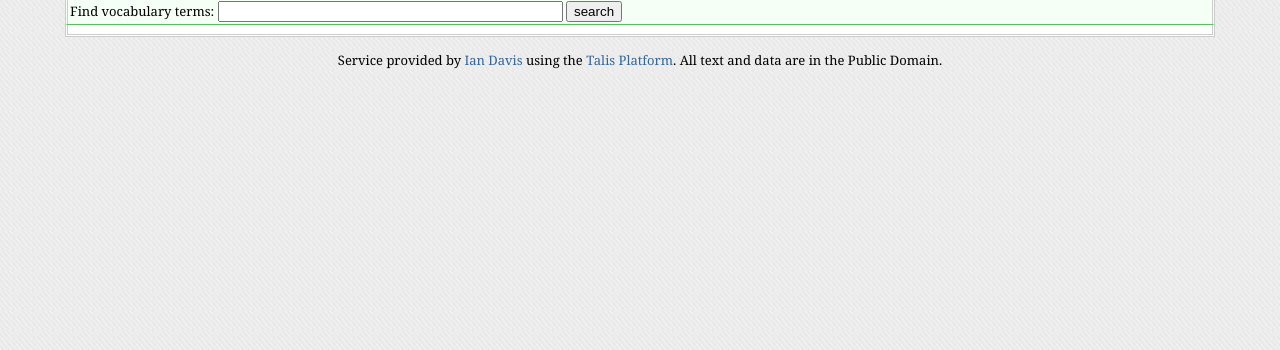
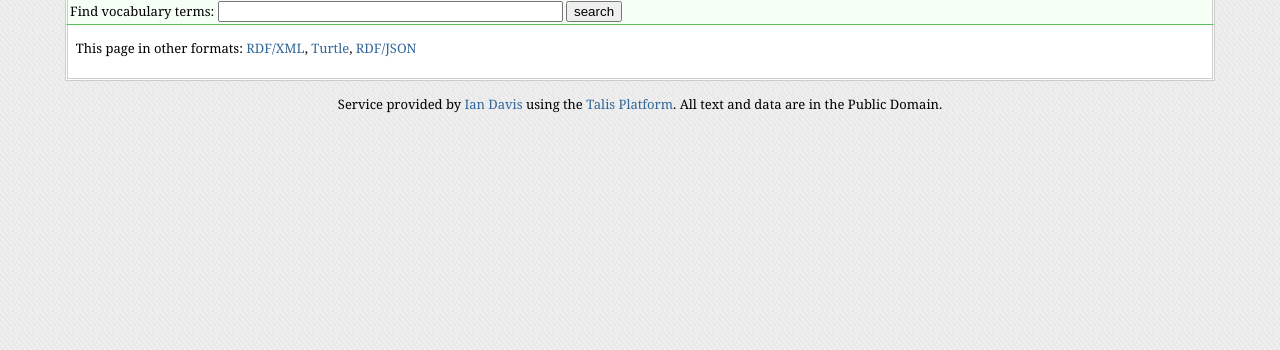
Before and after one commit to iand/openvocab, a PHP site: the page made by php/app/templates/termlist.tpl.php in a window 1280 px wide. Shown: the part 70-420 px from the top of the page. Run offline with PHP 8.4, Linux system fonts and the light colour scheme; the template is opened without the code that fills it, so the values that code supplies are empty; a stand-in replaces the project's code that opens the database connection; some libraries are stand-ins or nearby versions.

Commit message:
Added links to rdf versions of term list

```diff
--- a/php/app/templates/main.tpl.php
+++ b/php/app/templates/main.tpl.php
@@ -36,7 +36,7 @@ table.form th { <?php echo($standard)?>; text-align:left; padding: 4px; border-t
 table.form th.first { <?php echo($standard)?>; text-align:left; padding: 4px; border-top: 0px;}
 table.form td { <?php echo($pale)?>; text-align:left; padding: 4px; border: 1px solid #F6FFF6;}
 .summary {font-style: italic; }
-.box {width: 20em; background: url(/images/box-bl.gif) no-repeat left bottom;}
+.box {width: 20em; background: url(/images/box-bl.gif) no-repeat left bottom; }
 .box-outer {background: url(/images/box-br.gif) no-repeat right bottom; padding-bottom:5%; }
 .box-inner {background: url(/images/box-tl.gif) no-repeat left top;  }
 .box h2 {background: url(/images/box-tr.gif) no-repeat right top; padding-top:5%; }
--- a/php/app/templates/termlist.tpl.php
+++ b/php/app/templates/termlist.tpl.php
@@ -53,3 +53,4 @@ if (isset($results)) {
 }
 
 ?>
+<p>This page in other formats: <a href="<?php echo(htmlspecialchars(remote_to_local(VOCAB_SCHEMA))); ?>.rdf">RDF/XML</a>, <a href="<?php echo(htmlspecialchars(remote_to_local(VOCAB_SCHEMA))); ?>.turtle">Turtle</a>, <a href="<?php echo(htmlspecialchars(remote_to_local(VOCAB_SCHEMA))); ?>.json">RDF/JSON</a></p>
```
